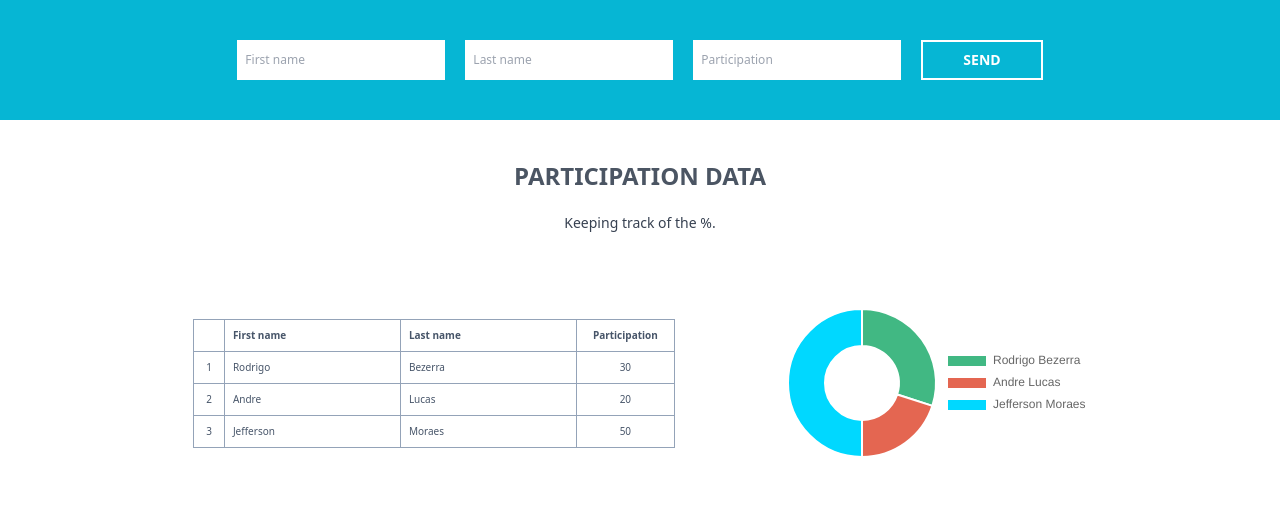
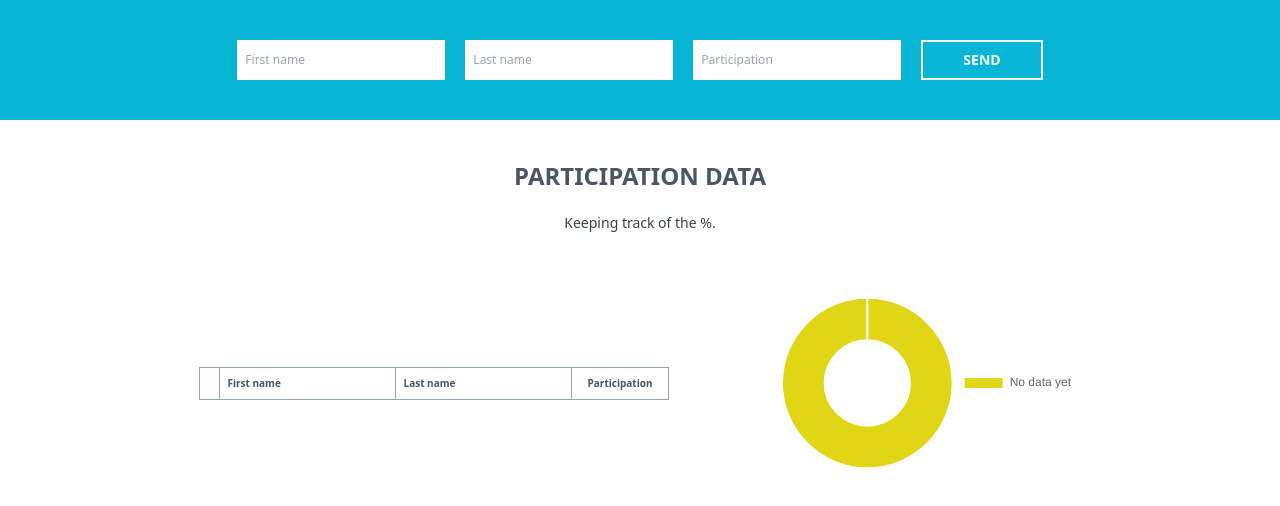
Before and after one commit to rodrigowb4ey/cotabox-challenge, a Vue app in the folder participation-form/: page / in a window 1280 px wide. Shown: the top 506 px of the page. Built offline with nearby package versions, Linux system fonts and the light colour scheme.

Commit message:
feat: Re-rendering chart after model value update

```diff
--- a/participation-form/src/App.vue
+++ b/participation-form/src/App.vue
@@ -65,7 +65,7 @@
         </table>
       </section>
       <section id="data-graph">
-        <Doughnut ref="chart" :data="chartData" />
+        <Doughnut ref="chart" :data="chartData" :key="chartKey" />
       </section>
     </section>
   </main>
@@ -85,28 +85,37 @@ export default {
   },
   data() {
     return {
+      chartKey: 0,
       form: {
         firstName: '',
         lastName: '',
         participation: null
       },
-      participants: [
-        { id: 1, firstName: 'Rodrigo', lastName: 'Bezerra', participation: 30 },
-        { id: 2, firstName: 'Andre', lastName: 'Lucas', participation: 20 },
-        { id: 3, firstName: 'Jefferson', lastName: 'Moraes', participation: 50 }
-      ],
+      participants: [],
       chartData: {
         labels: [],
         datasets: [
           {
-            backgroundColor: ['#41B883', '#E46651', '#00D8FF'],
+            backgroundColor: [],
             data: []
           }
         ]
       }
     }
   },
+  watch: {
+    chartData: {
+      handler() {
+        this.chartKey += 1
+      },
+      deep: true
+    }
+  },
   methods: {
+    randomHexColor() {
+      const color = Math.floor(Math.random() * 16777215).toString(16)
+      return `#${'0'.repeat(6 - color.length)}${color.toUpperCase()}`
+    },
     updateChart() {
       this.chartData.labels = this.participants.map(
         (participant) => `${participant.firstName} ${participant.lastName}`
@@ -115,6 +124,8 @@ export default {
       this.chartData.datasets[0].data = this.participants.map(
         (participant) => participant.participation
       )
+
+      this.chartData.datasets[0].backgroundColor.push(this.randomHexColor())
     },
     submitForm() {
       const newParticipant = {
@@ -129,16 +140,14 @@ export default {
       this.form.firstName = ''
       this.form.lastName = ''
       this.form.participation = null
+
+      this.updateChart()
     }
   },
   created() {
-    this.chartData.labels = this.participants.map(
-      (participant) => `${participant.firstName} ${participant.lastName}`
-    )
-
-    this.chartData.datasets[0].data = this.participants.map(
-      (participant) => participant.participation
-    )
+    this.chartData.labels.push('No data yet')
+    this.chartData.datasets[0].data.push(1)
+    this.chartData.datasets[0].backgroundColor.push(this.randomHexColor())
   }
 }
 </script>
```
